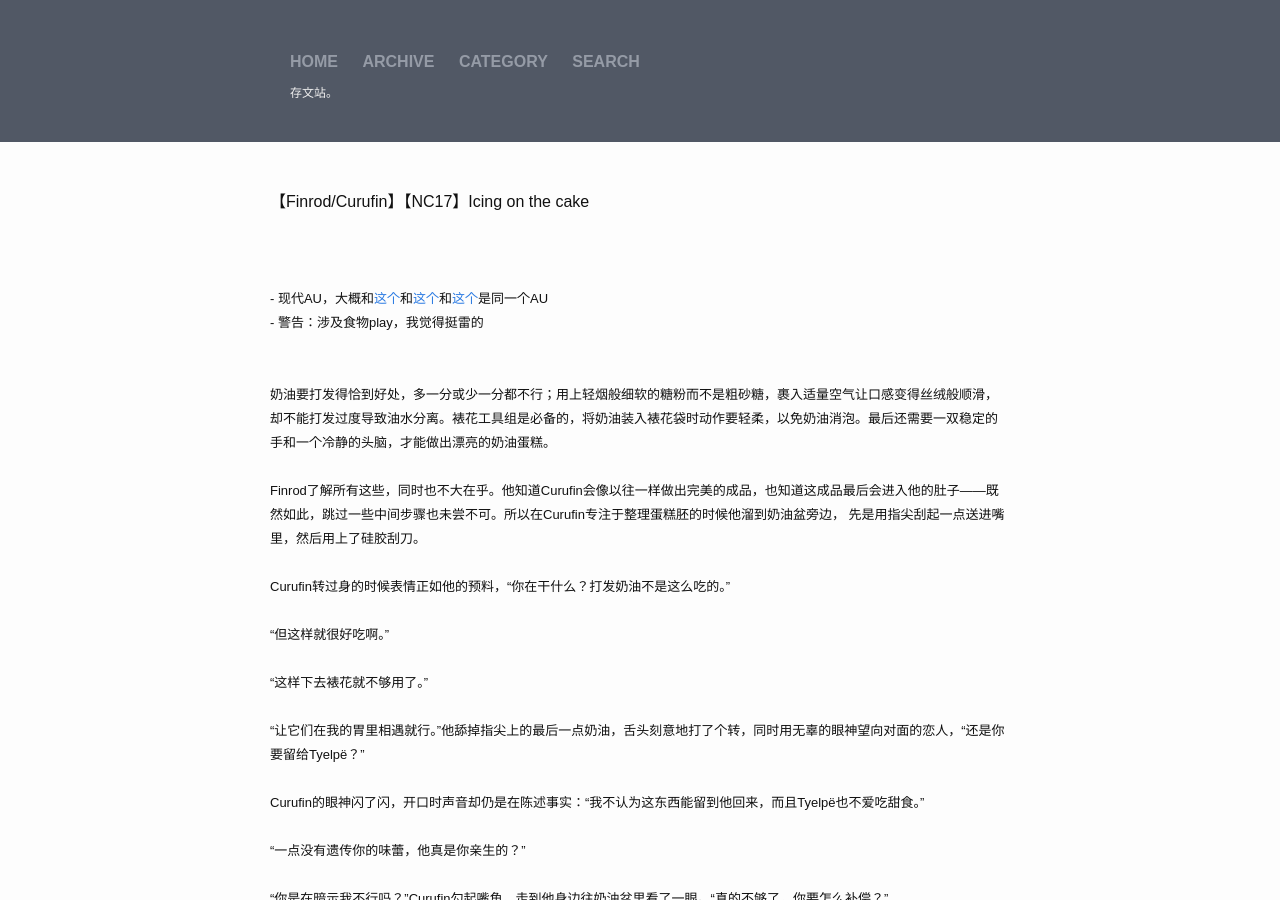
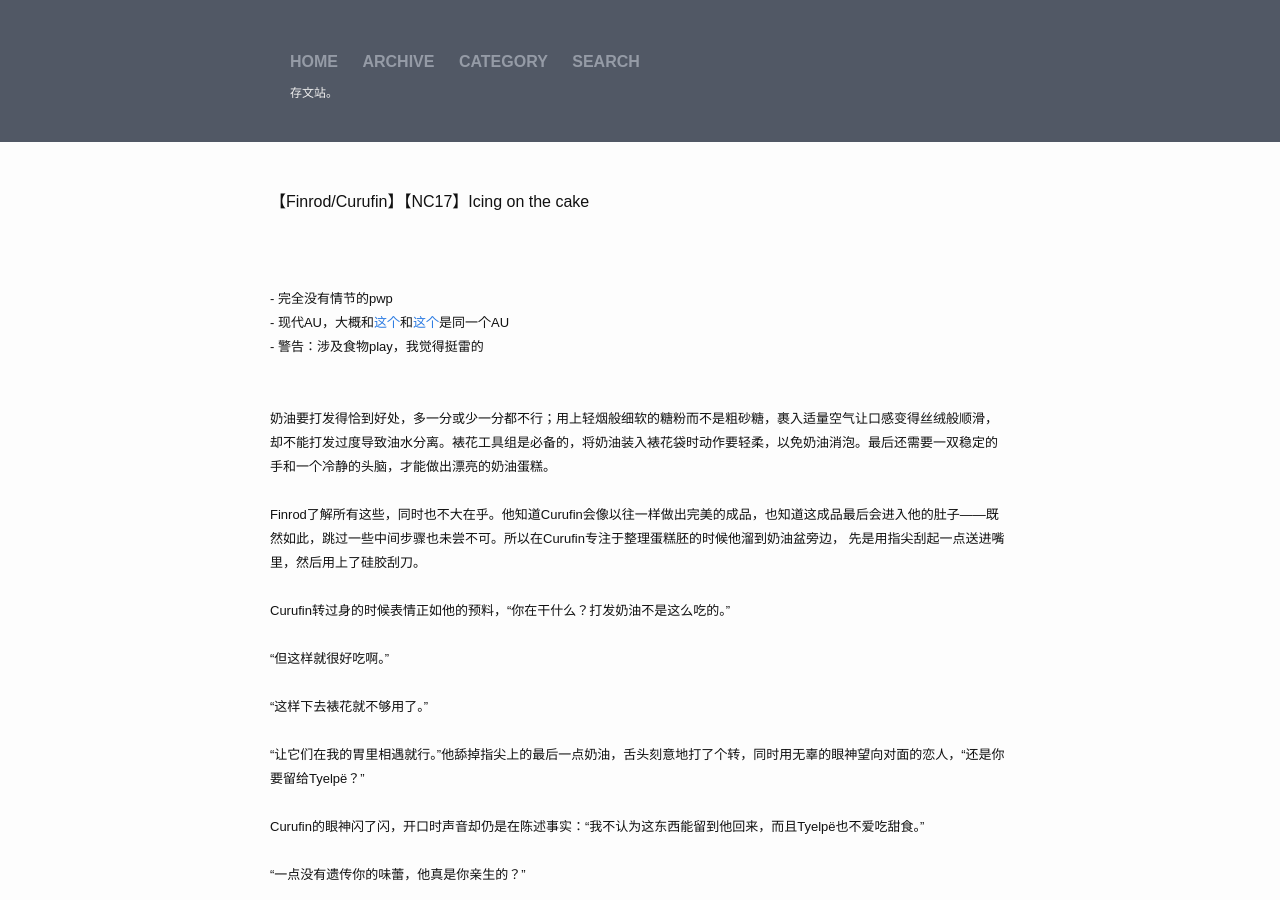
Before and after one commit to greylantern/greylantern.github.io, a Jekyll site: the page built from _posts/2023-11-27-【Finrod:Curufin】【NC17】Icing on the cake.html, in a window 1280 px wide and 900 px high. Built offline with Jekyll 4.4.1, drawn with Linux system fonts in a browser that asks for light colours; comment, search, counter and statistics services are not loaded.

Commit message:
minor edit

```diff
--- a/_posts/2023-11-27-【Finrod:Curufin】【NC17】Icing on the cake.html
+++ b/_posts/2023-11-27-【Finrod:Curufin】【NC17】Icing on the cake.html
@@ -13,7 +13,9 @@ categories: 精灵宝钻：刷新组：短篇
 <br>
 <br>
 <font size="2" >
-- 现代AU，大概和<a href="https://greylantern.github.io/%E7%B2%BE%E7%81%B5%E5%AE%9D%E9%92%BB%EF%BC%9A%E5%88%B7%E6%96%B0%E7%BB%84%EF%BC%9A%E7%9F%AD%E7%AF%87/2016/07/27/Finrod-Curufin-2016-%E4%B8%83%E5%A4%95%E8%B4%BA-NC17-High-and-Dry.html">这个</a>和<a href="https://greylantern.github.io/%E7%B2%BE%E7%81%B5%E5%AE%9D%E9%92%BB%EF%BC%9A%E5%88%B7%E6%96%B0%E7%BB%84%EF%BC%9A%E7%9F%AD%E7%AF%87/2016/02/14/Finrod-Curufin-2016%E6%83%85%E4%BA%BA%E8%8A%82%E8%B4%BA-%E6%99%AE%E9%80%9A%E7%9A%84%E7%8E%B0%E4%BB%A3%E5%B0%8F%E9%95%87AU-Flowers-in-the-window.html">这个</a>和<a href="https://greylantern.github.io/%E7%B2%BE%E7%81%B5%E5%AE%9D%E9%92%BB%EF%BC%9A%E5%85%B6%E5%AE%83cp/2016/07/05/%E7%8E%B0%E4%BB%A3-AU-5F-%E7%89%8C-NC17-%E7%A7%8B%E8%91%B5%E7%9A%84%E6%AD%A3%E7%A1%AE%E9%A3%9F%E7%94%A8%E6%96%B9%E5%BC%8F.html">这个</a>是同一个AU
+- 完全没有情节的pwp
+<br>
+- 现代AU，大概和<a href="https://greylantern.github.io/%E7%B2%BE%E7%81%B5%E5%AE%9D%E9%92%BB%EF%BC%9A%E5%88%B7%E6%96%B0%E7%BB%84%EF%BC%9A%E7%9F%AD%E7%AF%87/2016/07/27/Finrod-Curufin-2016-%E4%B8%83%E5%A4%95%E8%B4%BA-NC17-High-and-Dry.html">这个</a>和<a href="https://greylantern.github.io/%E7%B2%BE%E7%81%B5%E5%AE%9D%E9%92%BB%EF%BC%9A%E5%88%B7%E6%96%B0%E7%BB%84%EF%BC%9A%E7%9F%AD%E7%AF%87/2016/02/14/Finrod-Curufin-2016%E6%83%85%E4%BA%BA%E8%8A%82%E8%B4%BA-%E6%99%AE%E9%80%9A%E7%9A%84%E7%8E%B0%E4%BB%A3%E5%B0%8F%E9%95%87AU-Flowers-in-the-window.html">这个</a>是同一个AU
 <br>
 - 警告：涉及食物play，我觉得挺雷的
 
```
